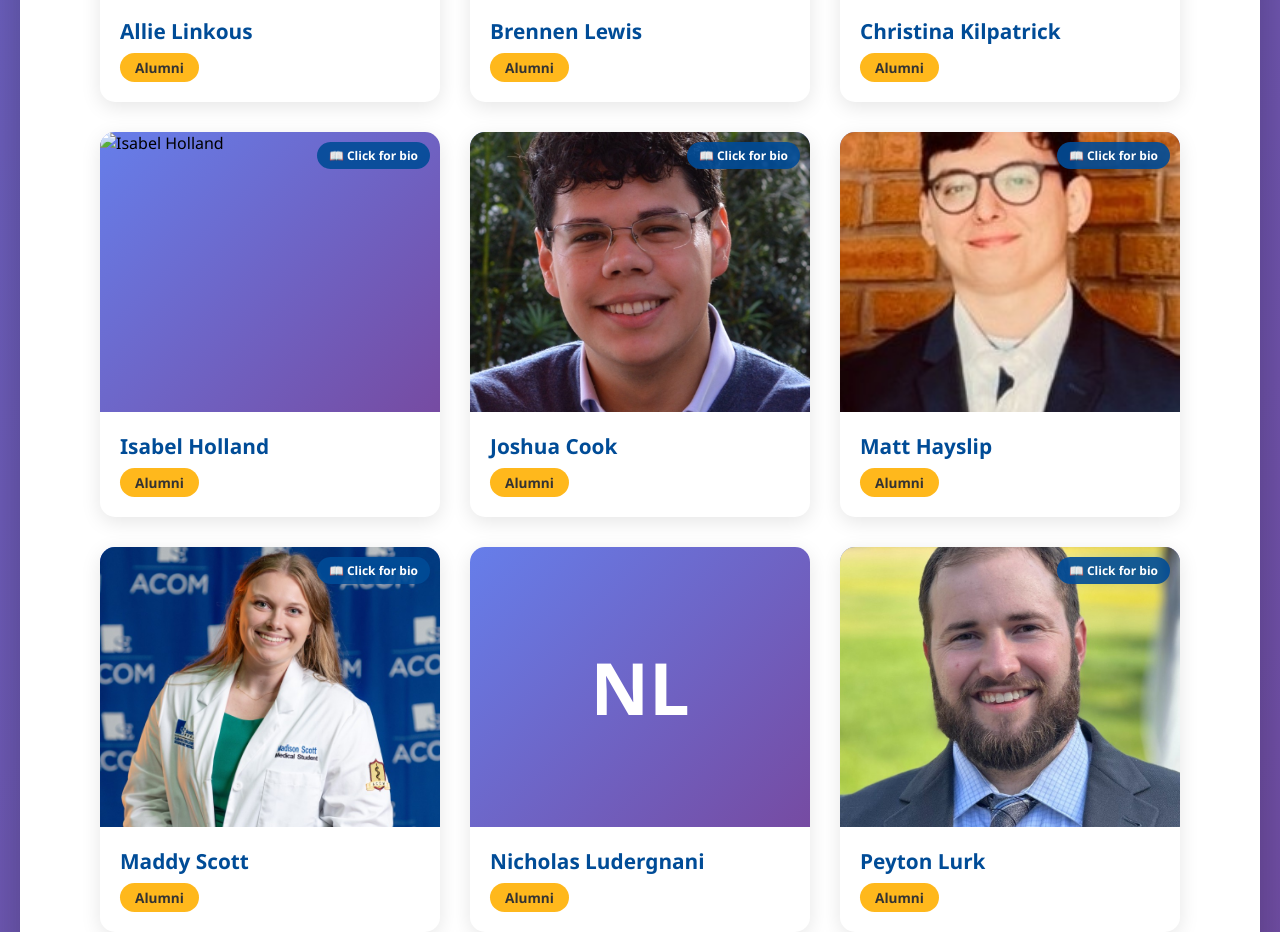
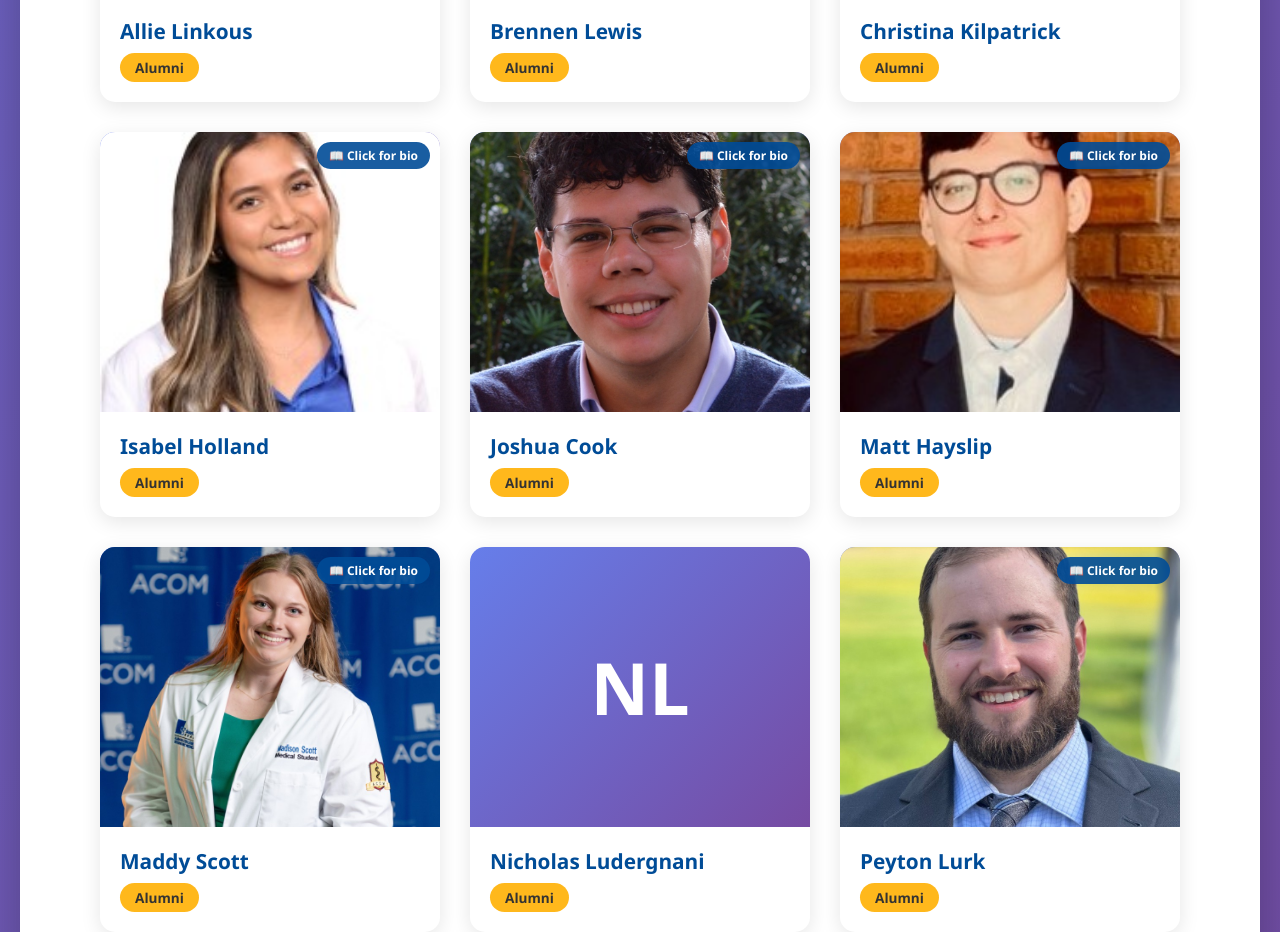
Before and after one commit to rpg007-github/GuttmannLab, a plain HTML site: page index.html in a window 1280 px wide. Shown: the part 3482-4414 px from the top of the page. Drawn offline with Linux system fonts and the light colour scheme.

Commit message:
Update index.html

```diff
--- a/index.html
+++ b/index.html
@@ -1249,7 +1249,7 @@
 
 <div class="student-card has-bio" data-name="Isabel Holland" data-category="alumni" onclick="openModal('isabel-holland')">
     <div class="student-photo-container">
-        <img src="isabel-holland.jpg" alt="Isabel Holland" class="student-photo">
+        <img src="isabell-holland.jpg" alt="Isabel Holland" class="student-photo">
     </div>
     <div class="student-info">
         <div class="student-name">Isabel Holland</div>
```
